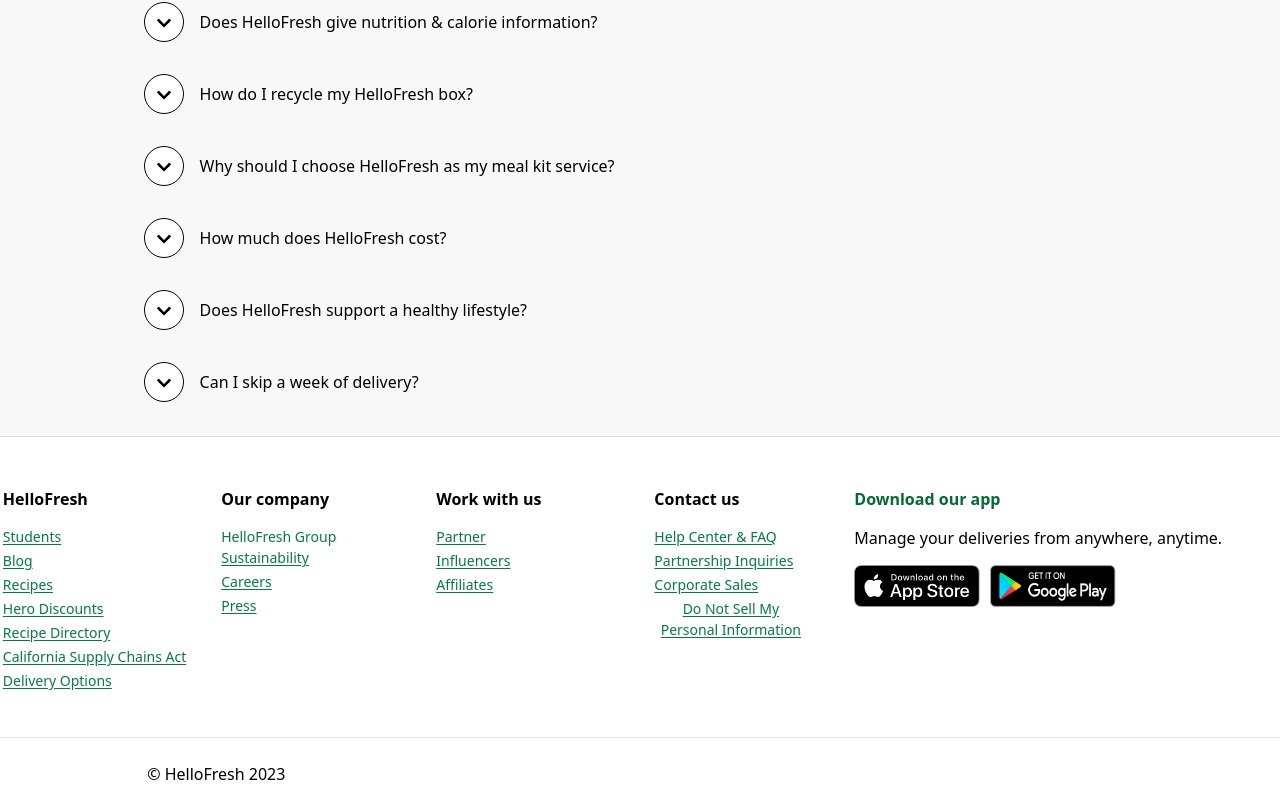
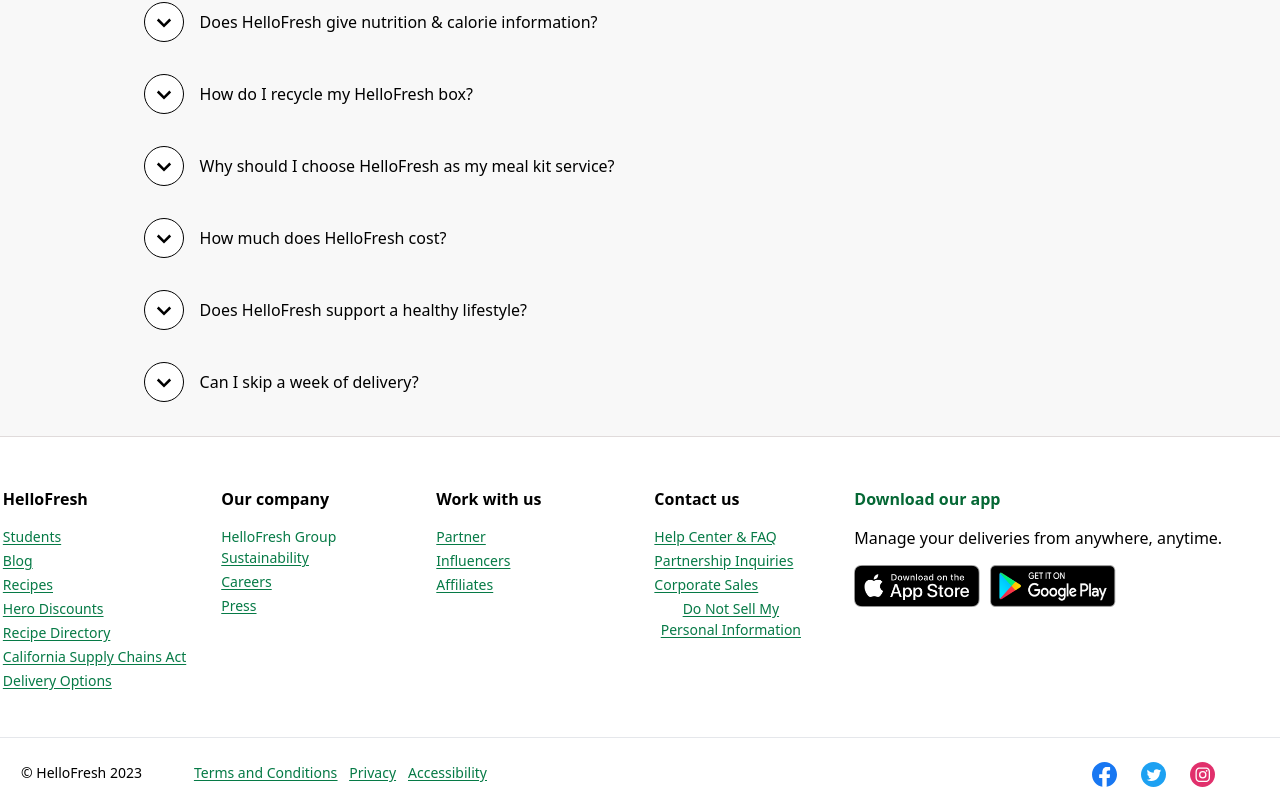
Before and after one commit to harshita1225/hello-fresh, a React (Create React App) app in the folder client/: page / in a window 1280 px wide. Shown: the part 3384-4195 px from the top of the page. Built offline with nearby package versions, Linux system fonts and the light colour scheme.

Commit message:
Footer added

```diff
--- a/client/src/components/homepage/Footer.js
+++ b/client/src/components/homepage/Footer.js
@@ -2,11 +2,105 @@ import React from "react";
 
 const Footer = () => {
   return (
-    <div className="p-[24px] border-t divide-[#EEEEEE] divide-x border-solid flex justify-around text-[16px]">
-      <div className="box-border w-4/5 flex flex-row align-baseline max-w-[1150px]">
-        <div className="flex"> © HelloFresh 2023</div>
+    <div className="p-[24px] border-t divide-[#EEEEEE] divide-x border-solid flex justify-around text-[14px]">
+      <div className="box-border w-full flex flex-row align-baseline max-w-[1150px]">
+        <div className="box-border flex flex-row align-baseline max-w-[1150px] -ml-12">
+          <div className="flex pl-[4px] flex-row pr-10"> © HelloFresh 2023</div>
+          <div className="flex flex-row w- text-[#067A46] underline underline-offset-2">
+            <a
+              href="https://www.hellofresh.com/about/termsandconditions"
+              className="pl-3"
+            >
+              Terms and Conditions
+            </a>
 
-        <div className="flex "> </div>
+            <a href="https://www.hellofresh.com/about/privacy" className="pl-3">
+              Privacy
+            </a>
+
+            <a
+              href="https://www.hellofresh.com/about/accessibility"
+              className="pl-3"
+            >
+              Accessibility
+            </a>
+          </div>
+        </div>
+
+        <div className="flex ml-auto pl-10">
+          <div className="flex flex-row gap-6 m-auto">
+            <a href="https://www.facebook.com/HelloFresh.de/?brand_redir=320774061283785">
+              <svg
+                width="25"
+                height="25"
+                viewBox="0 0 48 48"
+                fill="#1877F2"
+                xmlns="http://www.w3.org/2000/svg"
+                aria-labelledby="facebook"
+              >
+                <title id="facebook">facebook</title>
+                <path d="M48 24C48 10.745 37.255 0 24 0S0 10.745 0 24c0 11.98 8.776 21.908 20.25 23.708v-16.77h-6.094V24h6.094v-5.288c0-6.014 3.583-9.337 9.065-9.337 2.626 0 5.372.469 5.372.469v5.906h-3.026c-2.981 0-3.911 1.85-3.911 3.748V24h6.656l-1.064 6.938H27.75v16.77C39.224 45.908 48 35.98 48 24"></path>
+                <path
+                  fill="#fff"
+                  d="M33.342 30.938L34.406 24H27.75v-4.502c0-1.898.93-3.748 3.911-3.748h3.026V9.844s-2.746-.469-5.372-.469c-5.482 0-9.065 3.322-9.065 9.337V24h-6.094v6.938h6.094v16.77a24.174 24.174 0 007.5 0v-16.77h5.592z"
+                  class="facebook"
+                ></path>
+              </svg>
+            </a>
+
+            <a href="https://twitter.com/HelloFresh">
+              <svg
+                width="25"
+                height="25"
+                viewBox="0 0 48 48"
+                fill="#1DA1F2"
+                xmlns="http://www.w3.org/2000/svg"
+                aria-labelledby="twitter"
+              >
+                <title id="twitter">twitter</title>
+                <path d="M24 0c13.255 0 24 10.745 24 24S37.255 48 24 48 0 37.255 0 24 10.745 0 24 0"></path>
+                <path
+                  fill="#fff"
+                  d="M19.608 36.66c10.644 0 16.464-8.82 16.464-16.464 0-.252 0-.504-.012-.744a11.855 11.855 0 002.892-3 11.745 11.745 0 01-3.324.912 5.783 5.783 0 002.544-3.204 11.718 11.718 0 01-3.672 1.404 5.758 5.758 0 00-4.224-1.824 5.787 5.787 0 00-5.784 5.784c0 .456.048.9.156 1.32-4.812-.24-9.072-2.544-11.928-6.048a5.805 5.805 0 00-.78 2.904 5.76 5.76 0 002.58 4.812 5.684 5.684 0 01-2.616-.72v.072a5.793 5.793 0 004.644 5.676c-.48.132-.996.204-1.524.204-.372 0-.732-.036-1.092-.108a5.778 5.778 0 005.4 4.02 11.632 11.632 0 01-7.188 2.472c-.468 0-.924-.024-1.38-.084a16.122 16.122 0 008.844 2.616"
+                  class="twitter"
+                ></path>
+              </svg>
+            </a>
+
+            <a href="https://www.instagram.com/hellofresh/">
+              <svg
+                width="25"
+                height="25"
+                viewBox="0 0 24 24"
+                fill="#E1306C"
+                xmlns="http://www.w3.org/2000/svg"
+                aria-labelledby="instagram"
+              >
+                <title id="instagram">instagram</title>
+                <path d="M12 0c6.627 0 12 5.373 12 12s-5.373 12-12 12S0 18.627 0 12 5.373 0 12 0"></path>
+                <g class="instagram">
+                  <path
+                    fill="#fff"
+                    d="M12.242 5.25c-1.9 0-2.137.008-2.883.042-.744.034-1.252.152-1.697.325-.46.179-.85.418-1.238.807a3.426 3.426 0 00-.807 1.238c-.173.445-.291.953-.325 1.697-.034.746-.042.984-.042 2.883s.008 2.137.042 2.882c.034.745.152 1.253.325 1.698.179.46.418.85.807 1.238.388.389.778.628 1.238.806.445.173.953.291 1.697.325.746.034.984.042 2.883.042s2.137-.008 2.882-.042c.745-.034 1.253-.152 1.698-.325a3.43 3.43 0 001.238-.806c.389-.389.628-.779.806-1.238.173-.445.291-.953.325-1.698.034-.745.042-.983.042-2.882 0-1.9-.008-2.137-.042-2.883-.034-.744-.152-1.252-.325-1.697a3.428 3.428 0 00-.806-1.238 3.428 3.428 0 00-1.238-.807c-.445-.173-.953-.291-1.698-.325-.745-.034-.983-.042-2.882-.042m0 1.26c1.867 0 2.088.007 2.825.04.682.032 1.052.146 1.298.241.327.127.56.279.804.523.245.245.396.478.523.804.096.247.21.617.241 1.298.034.738.04.959.04 2.826s-.006 2.088-.04 2.825c-.031.682-.145 1.052-.24 1.298-.128.327-.28.56-.524.804a2.168 2.168 0 01-.804.523c-.246.096-.616.21-1.298.24-.737.035-.958.042-2.825.042-1.867 0-2.088-.007-2.825-.041-.682-.031-1.052-.145-1.299-.24a2.167 2.167 0 01-.804-.524 2.167 2.167 0 01-.523-.804c-.095-.246-.21-.616-.24-1.298-.034-.737-.041-.958-.041-2.825 0-1.867.007-2.088.04-2.826.032-.681.146-1.051.241-1.298.127-.326.279-.56.523-.804.245-.244.478-.396.804-.523.247-.095.617-.21 1.299-.24.737-.034.958-.041 2.825-.041"
+                  ></path>
+                  <path
+                    fill="#fff"
+                    d="M12.242 14.572a2.33 2.33 0 110-4.66 2.33 2.33 0 010 4.66m0-5.92a3.59 3.59 0 100 7.18 3.59 3.59 0 000-7.18M16.813 8.51a.839.839 0 11-1.678 0 .839.839 0 011.678 0"
+                  ></path>
+                </g>
+                <defs>
+                  <clipPath id="instagram">
+                    <path
+                      fill="#fff"
+                      transform="translate(.69)"
+                      d="M0 0h48v48H0z"
+                    ></path>
+                  </clipPath>
+                </defs>
+              </svg>
+            </a>
+          </div>
+        </div>
       </div>
     </div>
   );
```
